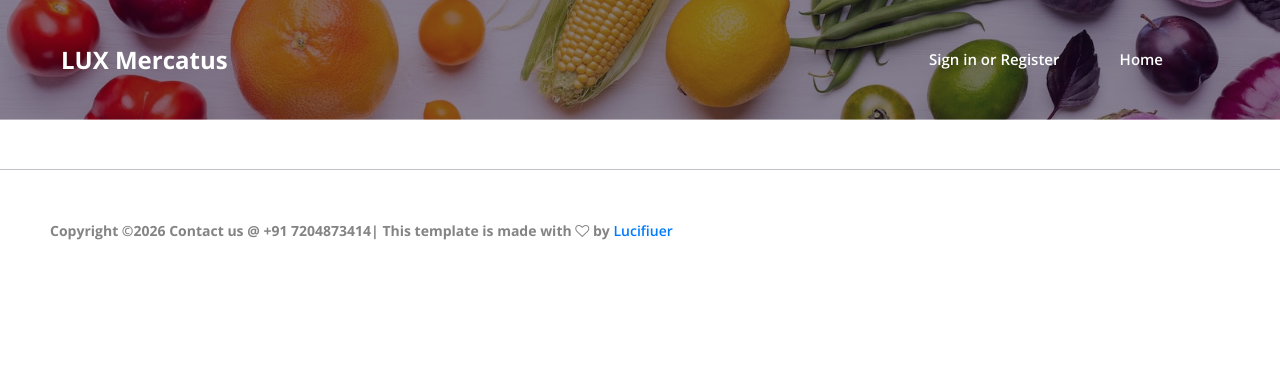
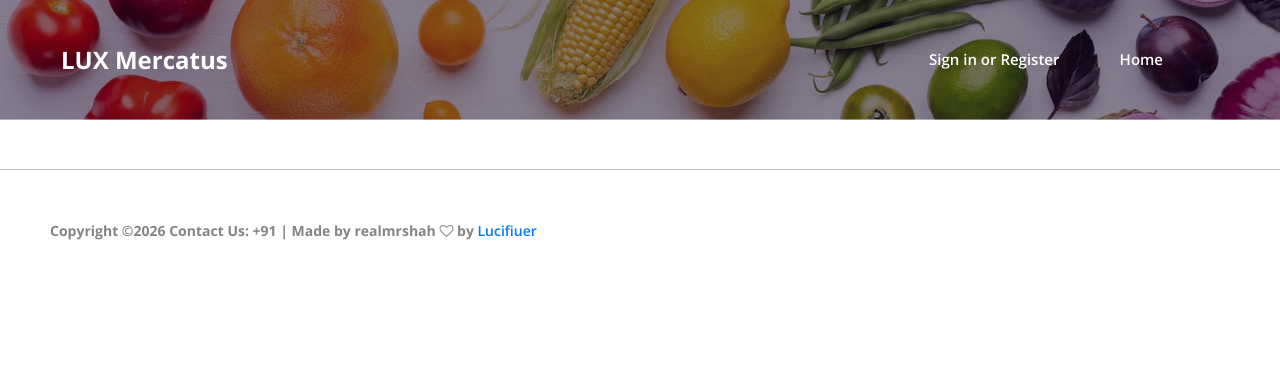
Before and after one commit to realmrshah/LuxsMercatus, a PHP site: page /search_view.php in a window 1280 px wide. Shown: the top 380 px of the page. Run offline with PHP 8.4, Linux system fonts and the light colour scheme; data that the repository does not hold is empty.

Commit message:
Update footer copyright and contact information

```diff
--- a/search_view.php
+++ b/search_view.php
@@ -159,7 +159,7 @@ if(isset($_REQUEST['onsearch']))
                     <div class="footer-text">
                         <p>
                             <!-- Link back to Colorlib can't be removed. Template is licensed under CC BY 3.0. -->
-Copyright &copy;<script>document.write(new Date().getFullYear());</script> Contact us @ +91 7204873414| This template is made with <i class="fa fa-heart-o" aria-hidden="true"></i> by <a href="https://instagram.com/_.hedonist._" target="_blank">Lucifiuer</a>
+Copyright &copy;<script>document.write(new Date().getFullYear());</script> Contact Us: +91 | Made by realmrshah <i class="fa fa-heart-o" aria-hidden="true"></i> by <a href="https://instagram.com/_.hedonist._" target="_blank">Lucifiuer</a>
 <!-- Link back to Colorlib can't be removed. Template is licensed under CC BY 3.0. -->
                         </p>
                     </div>
```
